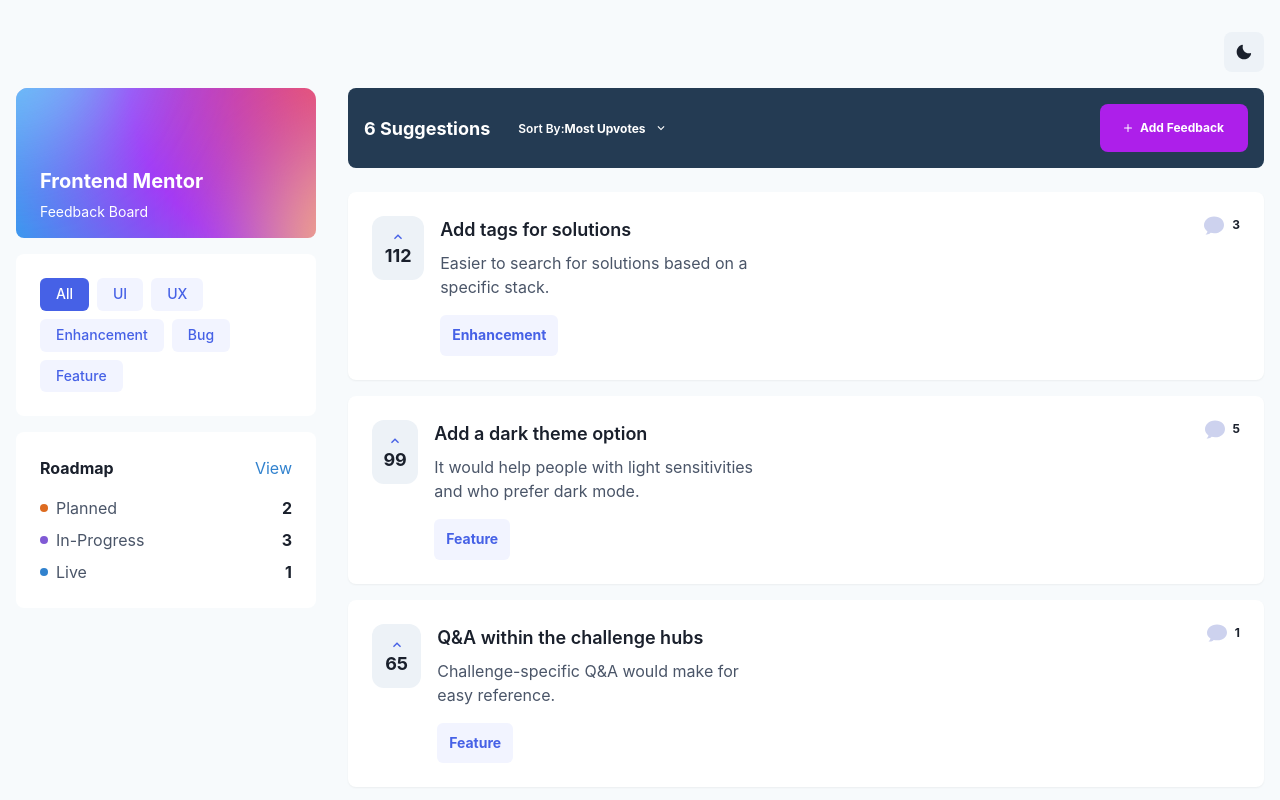
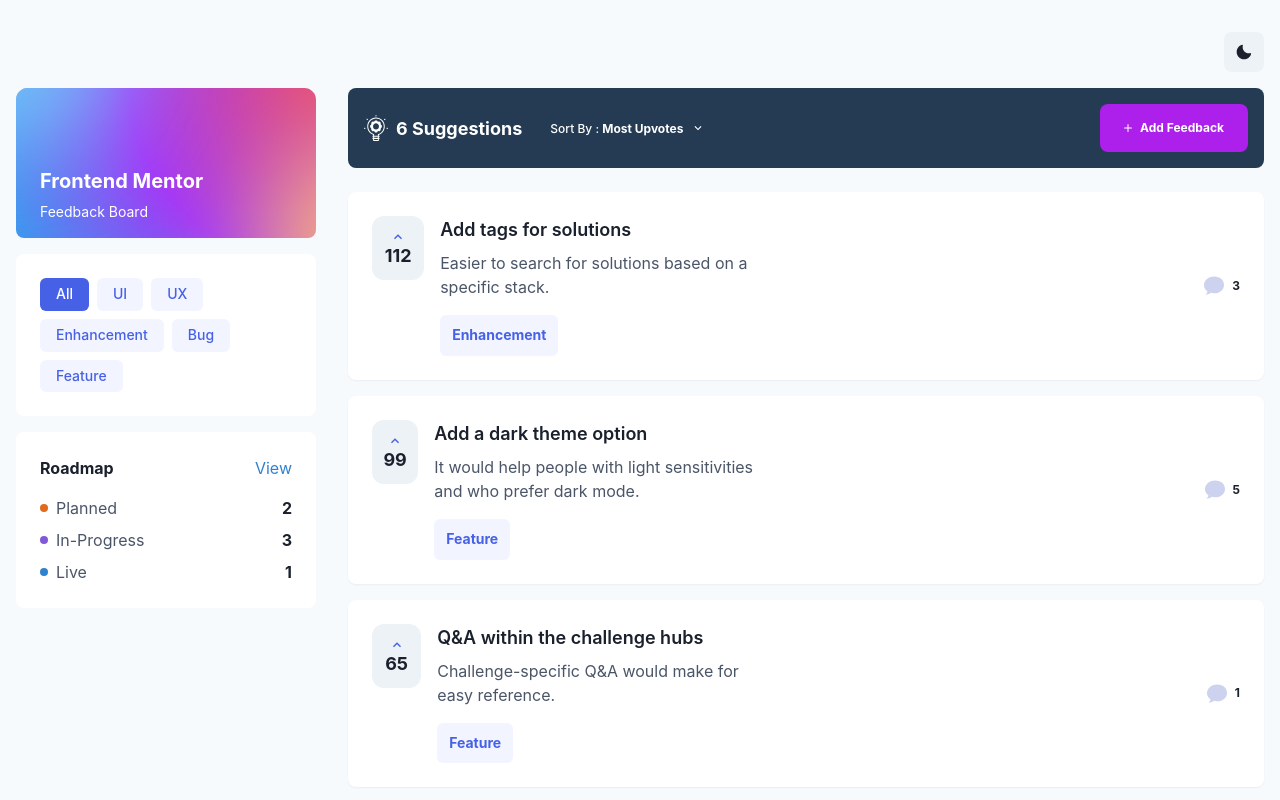
Before and after one commit to frankmilito/rotate, a Next.js app: page / in a window 1280 px wide. Shown: the top 800 px of the page. Built offline with nearby package versions, Linux system fonts and the light colour scheme; what @chakra-ui/next-js would draw is missing.

Commit message:
updated spacing

```diff
--- a/src/components/dashboard/FeedbackCard.tsx
+++ b/src/components/dashboard/FeedbackCard.tsx
@@ -32,7 +32,7 @@
         _hover={{ transform: "translateY(-2px)", boxShadow: "md" }}
         transition="all 0.2s"
         justify="space-between"
-        align={{ base: "start" }}
+        align={{ base: "start", md: "center" }}
         flexDir={{ base: "column", md: "row" }}
       >
         <Flex gap={4} maxW="sm">
--- a/src/components/dashboard/FeedbackHeader.tsx
+++ b/src/components/dashboard/FeedbackHeader.tsx
@@ -9,6 +9,8 @@
   MenuList,
   Text,
   useColorModeValue,
+  HStack,
+  Box,
 } from "@chakra-ui/react";
 import { AddIcon, ChevronDownIcon } from "@chakra-ui/icons";
 import { SortOption } from "@/types";
@@ -59,6 +61,10 @@
       mb={6}
     >
       <Flex align="start" gap={4} alignItems={"center"} justify={"start"}>
+        <HStack>
+          <Box display={{ base: "none", md: "inline-block" }}>
+            <Image src="/bulb.svg" height={24} width={24} alt="light" />
+          </Box>
           <Text
             display={{
               base: "none",
@@ -70,6 +76,7 @@
           >
             {feedbackCount} {feedbackCount === 1 ? "Suggestion" : "Suggestions"}
           </Text>
+        </HStack>
         <Menu>
           <MenuButton
             as={Button}
@@ -84,8 +91,8 @@
               bg: "transparent",
             }}
           >
-            <Text display={"inline"} fontSize={"xs"}>
-              Sort By:
+            <Text display={"inline"} fontSize={"xs"} fontWeight={"medium"}>
+              Sort By :{" "}
             </Text>
             <Text display="inline" fontWeight={"bold"} fontSize={"xs"}>
               {sortLabel(sortBy)}
```
Also changed, not shown: public/bulb.svg (added). Lines whose indentation alone changed are shown as unchanged.
